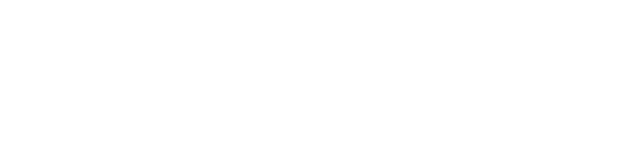
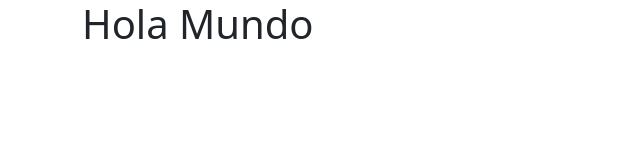
Before and after one commit to toledomaxuc/PGY3121ACT3, a plain HTML site: page index.html in a window 1280 px wide. Shown: the whole page, without its empty margins (0-640 px from the left). Drawn offline with nearby package versions, Linux system fonts and the light colour scheme.

Commit message:
cualquierCosa

```diff
--- a/index.html
+++ b/index.html
@@ -1,13 +1,26 @@
-
 <!DOCTYPE html>
 <html lang="en">
+
 <head>
     <meta charset="UTF-8">
     <meta http-equiv="X-UA-Compatible" content="IE=edge">
     <meta name="viewport" content="width=device-width, initial-scale=1.0">
     <title>Document</title>
+    <!--Bootstrap-->
+    <link href="https://cdn.jsdelivr.net/npm/bootstrap@5.3.0-alpha2/dist/css/bootstrap.min.css" rel="stylesheet"
+        integrity="sha384-aFq/bzH65dt+w6FI2ooMVUpc+21e0SRygnTpmBvdBgSdnuTN7QbdgL+OapgHtvPp" crossorigin="anonymous">
 </head>
+
 <body>
+    <div class="container">
+        <div class="row">
+            <h1>Hola Mundo</h1>
+            <div class="col-sm-12 col-md-4 col-lg-4 col-xl-4" style="background-color: red;">
+
+            </div>
+        </div>
+    </div>
 
 </body>
+
 </html>
```
